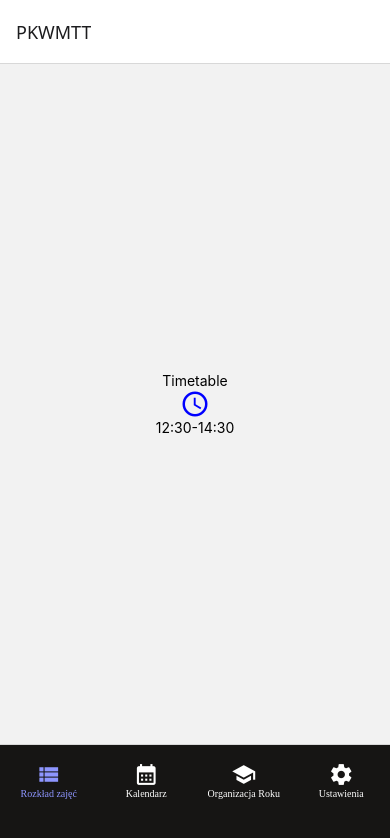
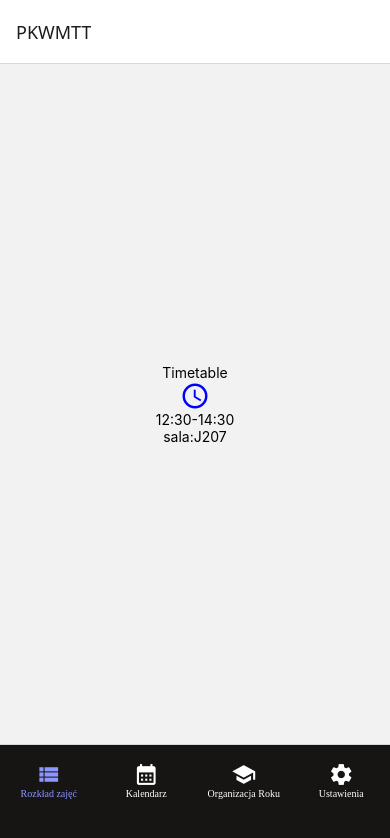
Before and after one commit to PKTTTeam/PKWMTT-frontend-mobile, a React Native app: screen / in a window 390 px wide. Shown: the top 838 px of the page. Built offline with nearby package versions, Linux system fonts and the light colour scheme.

Commit message:
feat: add RoomInfo component and update TimetableScreen to include room information

```diff
--- a/src/app/tabs/TimetableScreen/TimetableScreen.tsx
+++ b/src/app/tabs/TimetableScreen/TimetableScreen.tsx
@@ -1,6 +1,7 @@
 import { View, Text } from 'react-native';
 import Icon from 'react-native-vector-icons/MaterialIcons';
 import TimeRange from '../../../components/ui/TimeRange';
+import RoomInfo from '../../../components/ui/RoomInfo';
 
 const TimetableScreen = () => {
   return (
@@ -8,6 +9,7 @@ const TimetableScreen = () => {
       <Text>Timetable</Text>
       <Icon name="schedule" size={30} color={'blue'} />
       <TimeRange timeStart={'12:30'} timeEnd={'14:30'} />
+      <RoomInfo room={'J207'} />
     </View>
   );
 };
--- /dev/null
+++ b/src/components/ui/RoomInfo.tsx
@@ -0,0 +1,8 @@
+import { Text } from 'react-native';
+import type { RoomInfoTypes } from '../../types/global';
+
+const RoomInfo: React.FC<RoomInfoTypes> = ({ room }) => {
+  return <Text>sala:{room}</Text>;
+};
+
+export default RoomInfo;
--- a/src/types/global.d.ts
+++ b/src/types/global.d.ts
@@ -2,3 +2,7 @@ export type TimeRangeProps = {
   timeStart: string;
   timeEnd: string;
 };
+
+export type RoomInfoTypes = {
+  room: string;
+};
```
